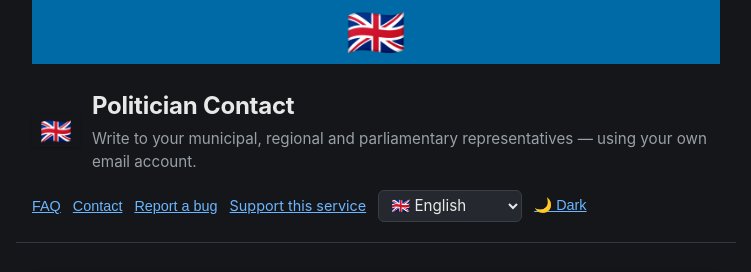
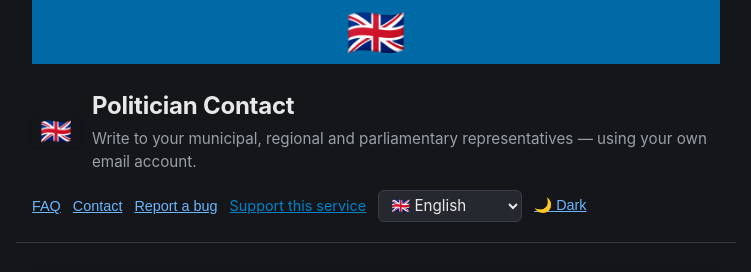
Before and after one commit to blixten85/politiker-webapp, a website: page app/public/index.html in a window 1280 px wide. In both pictures the pointer is over the link "Support this service". Shown: the top 272 px of the page, without its empty margins (264-1015 px from the left). Drawn offline with Linux system fonts and the light colour scheme; no server answers.

Commit message:
Fixa länkfärg — använd --link CSS-variabeln (mörkare i mörkt tema annars)
Variabeln fanns redan (ljusare för mörkt tema) men var aldrig kopplad
till faktiska <a>-element, så de föll tillbaka på webbläsarens
standardblå — dålig kontrast mot mörk bakgrund.

```diff
--- a/app/public/style.css
+++ b/app/public/style.css
@@ -116,6 +116,9 @@ h3 { font-size: 1rem; color: var(--hint); }
   transition: border-color 0.2s ease;
 }
 .card:hover { border-color: var(--accent); }
+
+a { color: var(--link); }
+a:hover { color: var(--accent-hover); }
 
 form { display: flex; flex-direction: column; gap: 0.6rem; }
 
```
